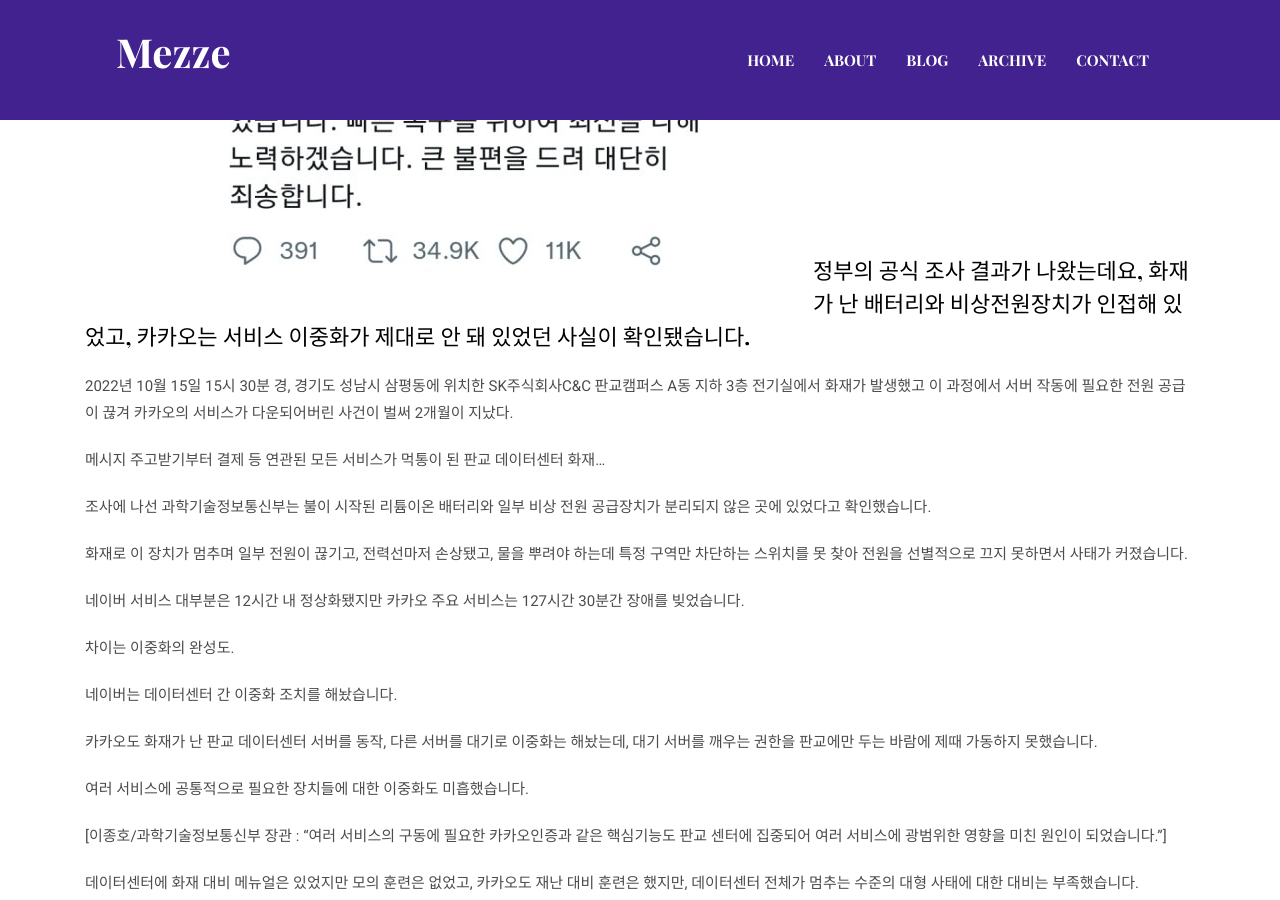
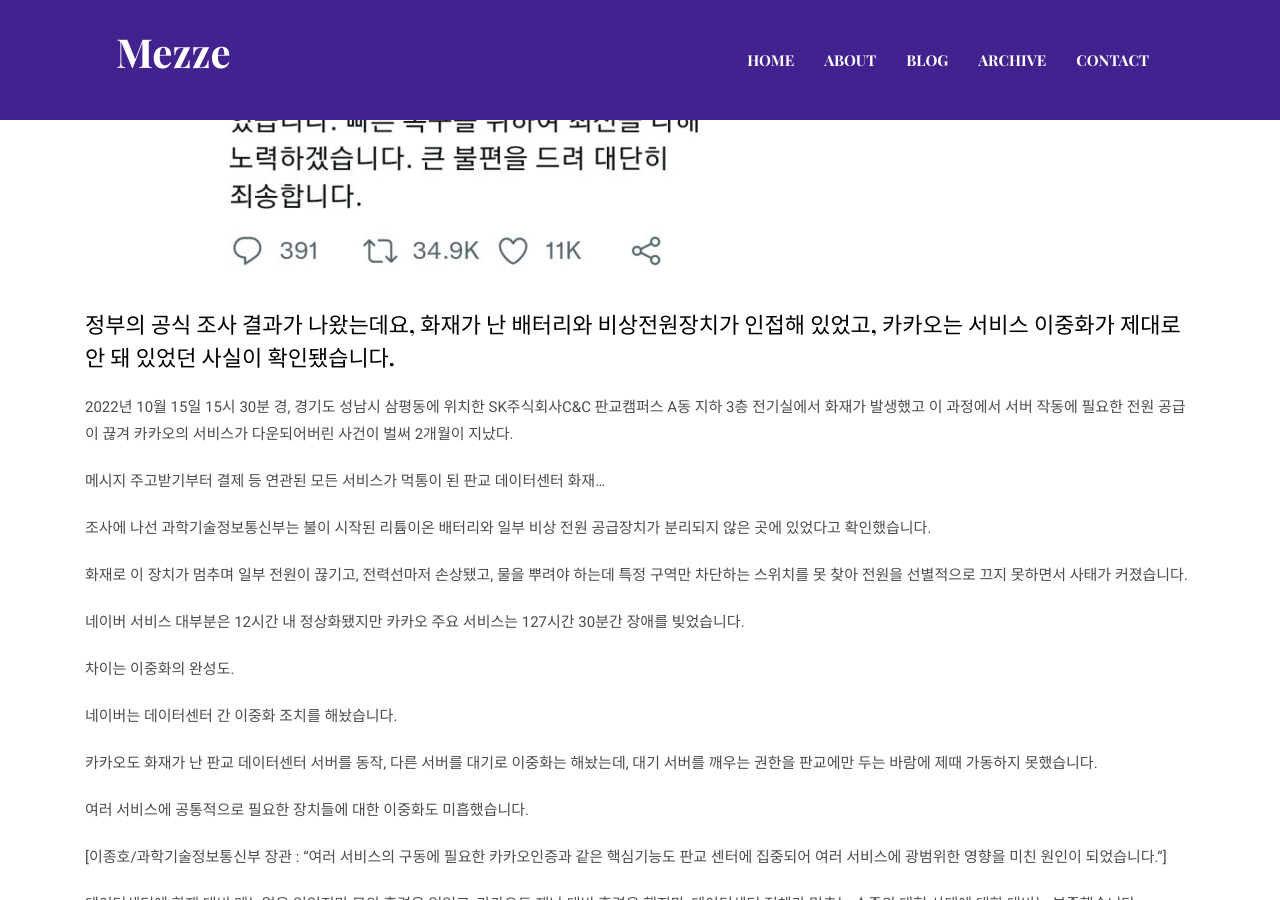
Before and after one commit to JEJUCE/JEJUCE.github.io, a Jekyll site: the page built from _posts/2022-12-07- “카카오 이중화 제대로 안 됐다” 정부 공식 확인.markdown, in a window 1280 px wide and 900 px high, scrolled down 786 px. Built offline with Jekyll 4.4.1, drawn with Linux system fonts in a browser that asks for light colours.

Commit message:
no message

```diff
--- a/_posts/2022-11-14- 디지털 대전환 시대, AI 리터러시에 주목해야 하는 이유.markdown
+++ b/_posts/2022-11-14- 디지털 대전환 시대, AI 리터러시에 주목해야 하는 이유.markdown
@@ -6,7 +6,7 @@ image:  /assets/images/blog/post-3.jpg
 author: 성미영
 tags:  기호일보
 ---
-<br><br><br><br><br><br><br><br><br><br>
+<br><br><br><br><br><br><br><br>
 
 **세계는 ‘완전한 디지털 사회’로 향하고 있고, 그 동력은 AI 기반의 디지털 전환 기술이다.**
 
--- a/_posts/2022-12-07- “카카오 이중화 제대로 안 됐다” 정부 공식 확인.markdown
+++ b/_posts/2022-12-07- “카카오 이중화 제대로 안 됐다” 정부 공식 확인.markdown
@@ -6,7 +6,7 @@ image:  /assets/images/blog/post-2.jpg
 author: 지형철
 tags:   KBS
 ---
-<br><br><br><br><br><br><br><br><br><br><br>
+<br><br><br><br><br><br><br><br><br><br><br><br><br>
 
 **정부의 공식 조사 결과가 나왔는데요, 화재가 난 배터리와 비상전원장치가 인접해 있었고, 카카오는 서비스 이중화가 제대로 안 돼 있었던 사실이 확인됐습니다.**
 
```
